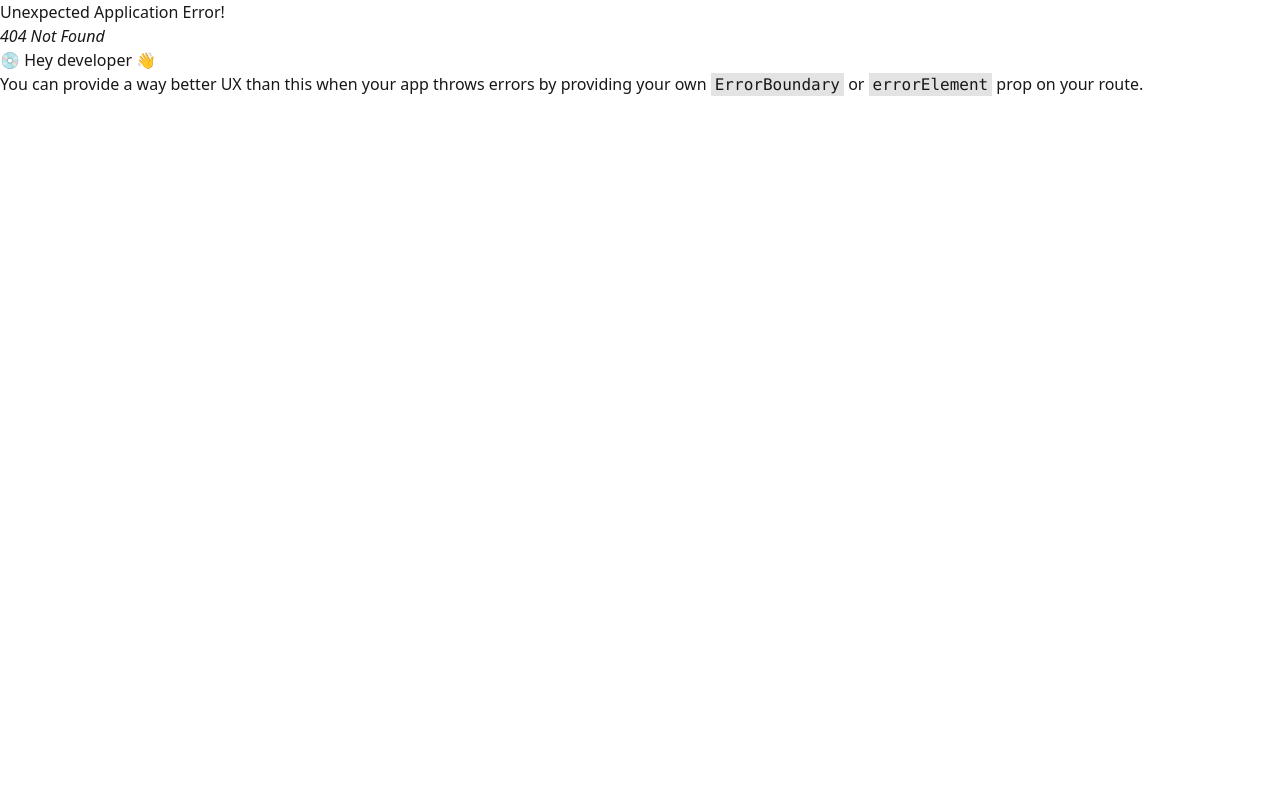
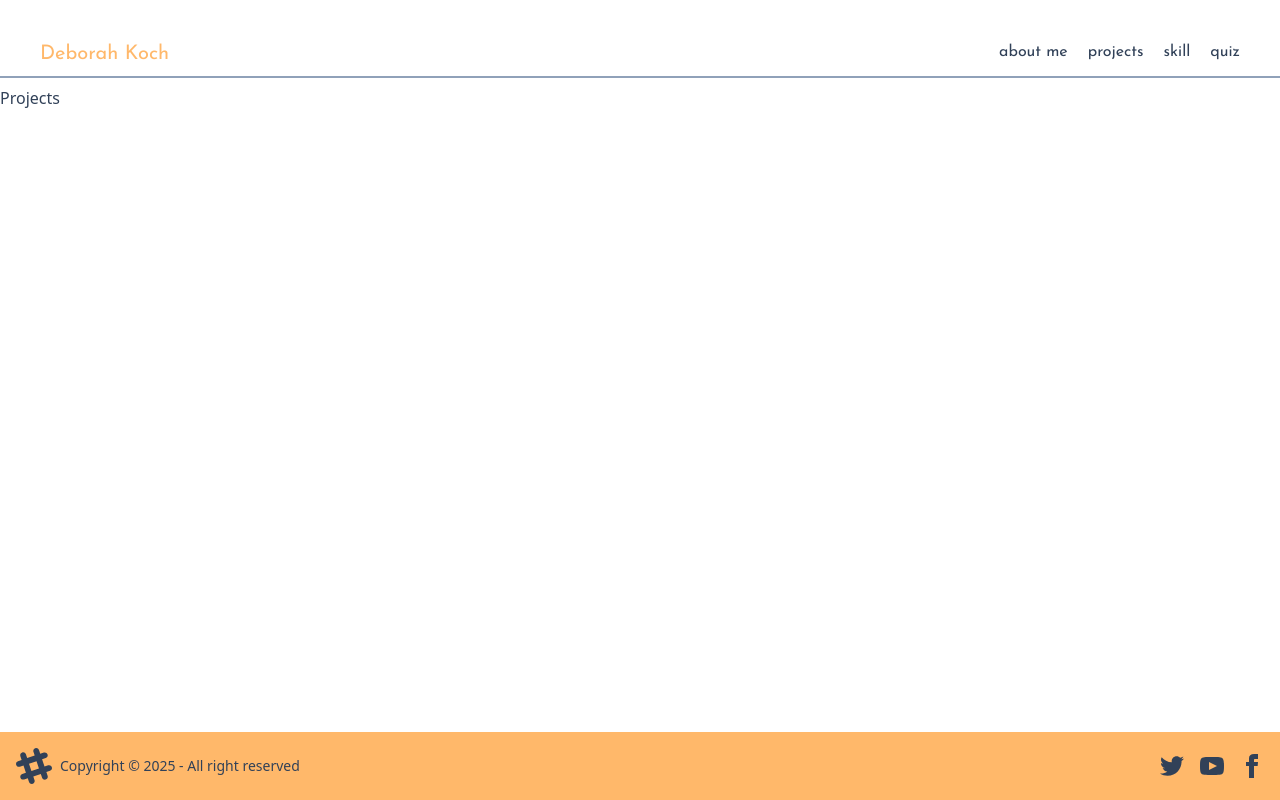
Before and after one commit to DeborahAleaKoch/hejIchBinDebo, a React (Vite) app: page /projects in a window 1280 px wide. Before the commit this address had no page. Built offline with nearby package versions, Linux system fonts and the light colour scheme.

Commit message:
projects component and routing

```diff
--- a/src/App.tsx
+++ b/src/App.tsx
@@ -10,6 +10,8 @@ import { AboutMe } from "./pages/AboutMe";
 import { RouterProvider } from "react-router";
 import { Home } from "./pages/Home";
 import { Quiz } from "./pages/Quiz";
+import { Skills } from "./pages/Skills";
+import { Projects } from "./pages/Projects";
 
 function App() {
 	const router = createBrowserRouter(
@@ -19,6 +21,8 @@ function App() {
 				<Route index element={<Home />} />
 				<Route path='aboutme' element={<AboutMe />} />
 				<Route path='quiz' element={<Quiz />} />
+				<Route path='skills' element={<Skills />} />
+				<Route path='projects' element={<Projects />} />
 			</Route>
 		)
 	);
--- /dev/null
+++ b/src/pages/Projects.tsx
@@ -0,0 +1,12 @@
+export const Projects = () => {
+	return (
+		<>
+			<div>
+                <span className="">
+                    <h1 className="">Projects</h1>
+                </span>
+
+			</div>
+		</>
+	);
+};
```
